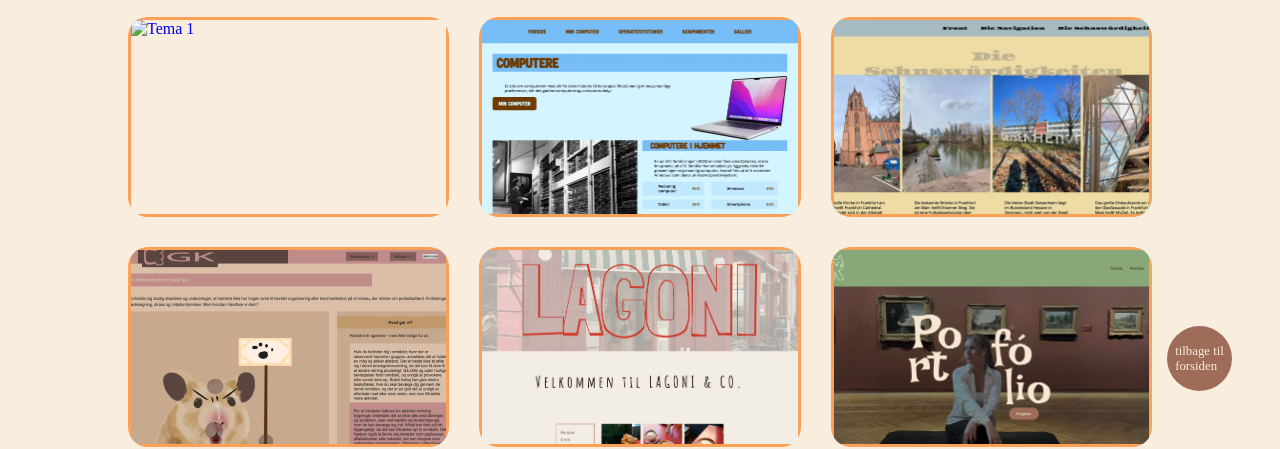
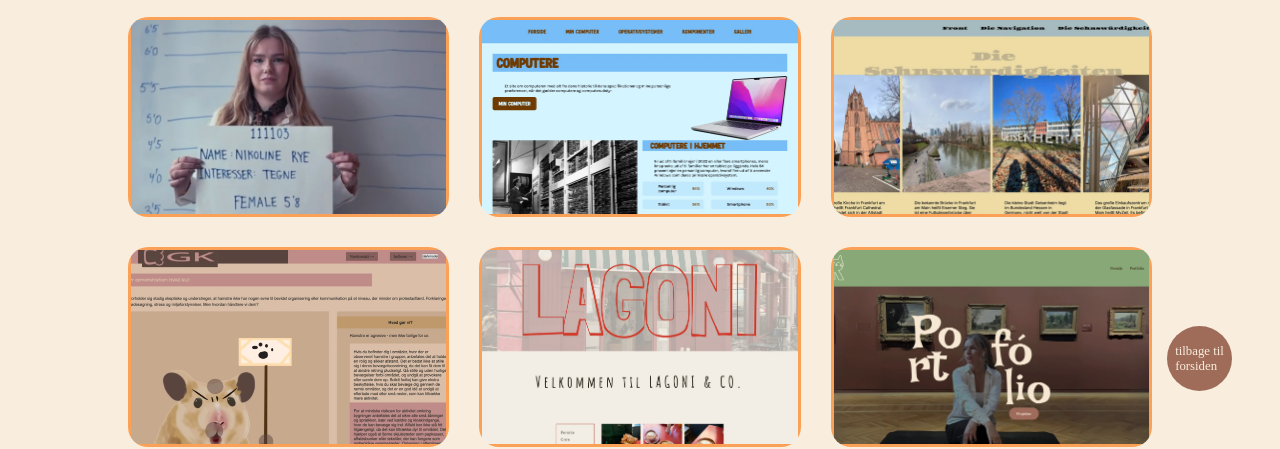
Before and after one commit to NikoRye/website-sem-1, a plain HTML site: page projekter.html in a window 1280 px wide. Shown: the part 361-810 px from the top of the page. Drawn offline with nearby package versions, Linux system fonts and the light colour scheme; a web font is replaced by a local one.

Commit message:
Update image source for Tema 1 in projekter.html to correct file naming

```diff
--- a/projekter.html
+++ b/projekter.html
@@ -185,7 +185,7 @@
             <!-- TEMA 1 -->
             <a href="tema1.html" class="project-card">
 
-                <img src="img/Video projekt uge 1.webp" alt="Tema 1">
+                <img src="img/Video-projekt-uge1.webp" alt="Tema 1">
 
                 <div class="project-overlay">
                     <h3>Tema 1</h3>
```
